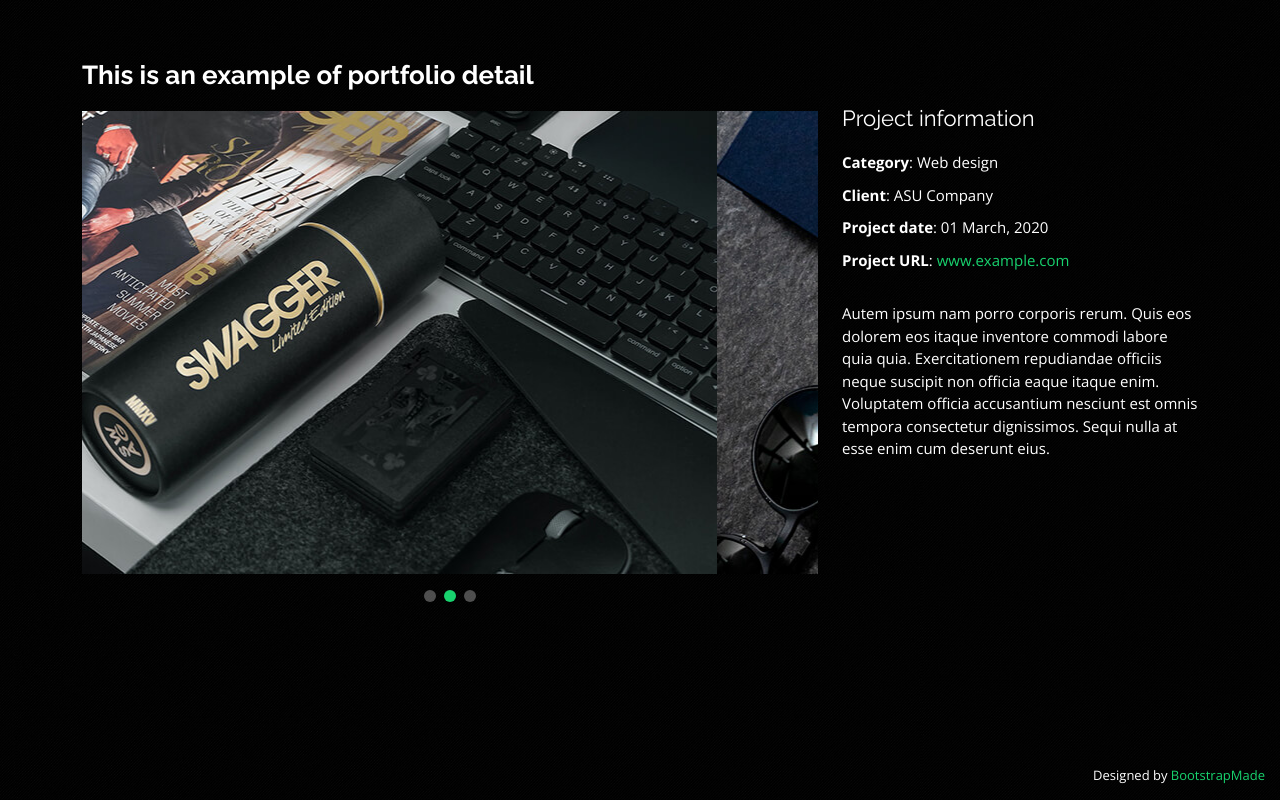
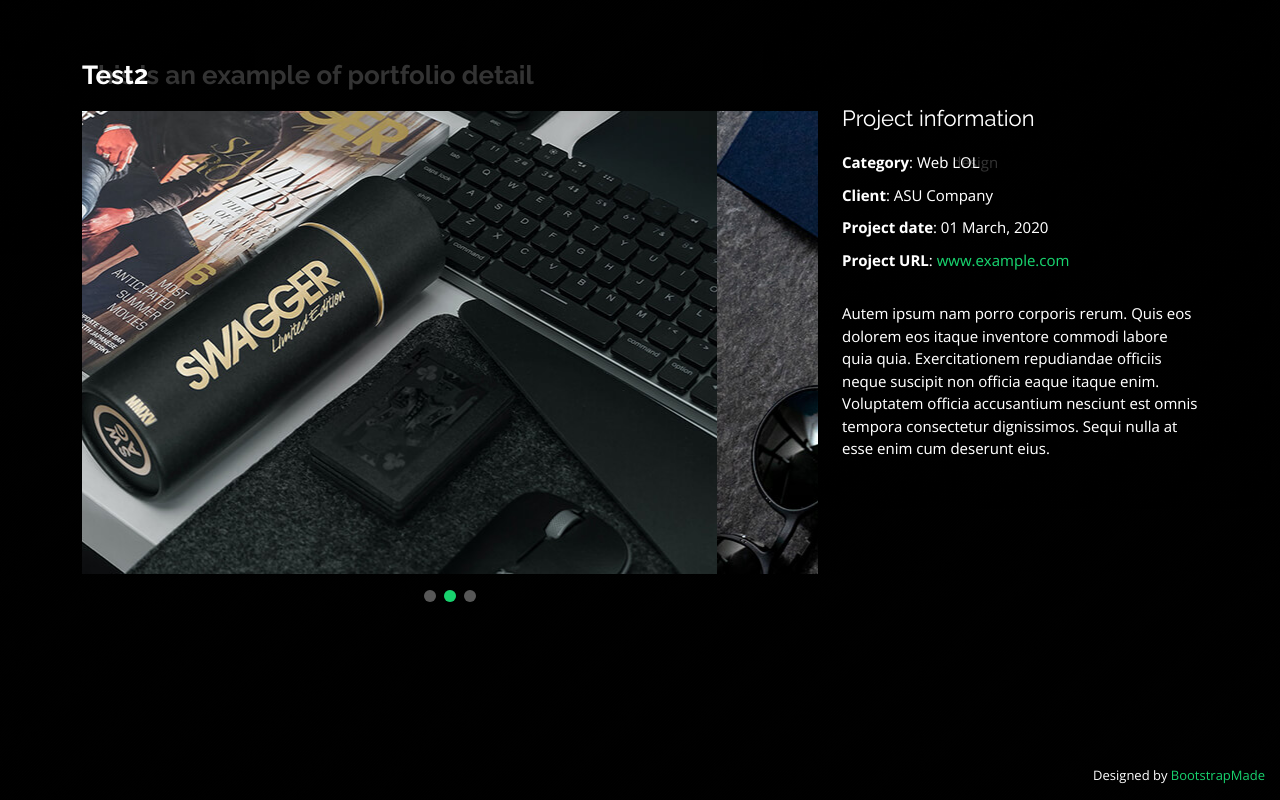
Before and after one commit to AlexisDuclaux/AlexisDuclaux.github.io, a plain HTML site: page portfolio-details.html in a window 1280 px wide. Drawn offline with nearby package versions, Linux system fonts and the light colour scheme.

Commit message:
Update portfolio-details.html

```diff
--- a/portfolio-details.html
+++ b/portfolio-details.html
@@ -89,6 +89,55 @@
       </div>
     </div><!-- End Portfolio Details -->
 
+    <!-- ======= Portfolio Details ======= -->
+    <div id="portfolio-details2" class="portfolio-details">
+      <div class="container">
+
+        <div class="row">
+
+          <div class="col-lg-8">
+            <h2 class="portfolio-title">Test2</h2>
+
+            <div class="portfolio-details-slider swiper">
+              <div class="swiper-wrapper align-items-center">
+
+                <div class="swiper-slide">
+                  <img src="assets/img/portfolio/portfolio-details-1.jpg" alt="">
+                </div>
+
+                <div class="swiper-slide">
+                  <img src="assets/img/portfolio/portfolio-details-2.jpg" alt="">
+                </div>
+
+                <div class="swiper-slide">
+                  <img src="assets/img/portfolio/portfolio-details-3.jpg" alt="">
+                </div>
+
+              </div>
+              <div class="swiper-pagination"></div>
+            </div>
+
+          </div>
+
+          <div class="col-lg-4 portfolio-info">
+            <h3>Project information</h3>
+            <ul>
+              <li><strong>Category</strong>: Web LOL</li>
+              <li><strong>Client</strong>: ASU Company</li>
+              <li><strong>Project date</strong>: 01 March, 2020</li>
+              <li><strong>Project URL</strong>: <a href="#">www.example.com</a></li>
+            </ul>
+
+            <p>
+              Autem ipsum nam porro corporis rerum. Quis eos dolorem eos itaque inventore commodi labore quia quia. Exercitationem repudiandae officiis neque suscipit non officia eaque itaque enim. Voluptatem officia accusantium nesciunt est omnis tempora consectetur dignissimos. Sequi nulla at esse enim cum deserunt eius.
+            </p>
+          </div>
+
+        </div>
+
+      </div>
+    </div><!-- End Portfolio Details -->
+
   </main><!-- End #main -->
 
   <div class="credits">
```
